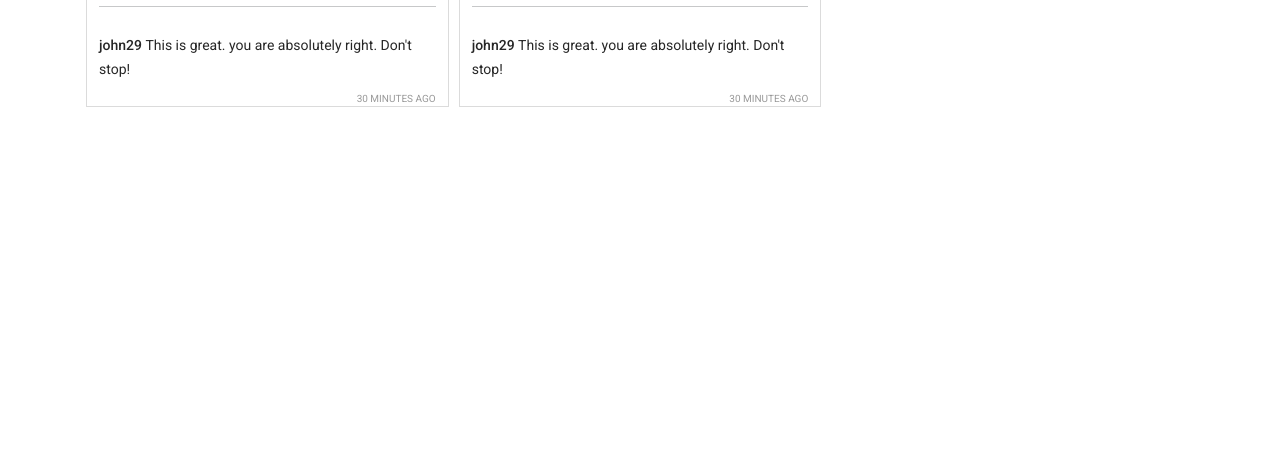
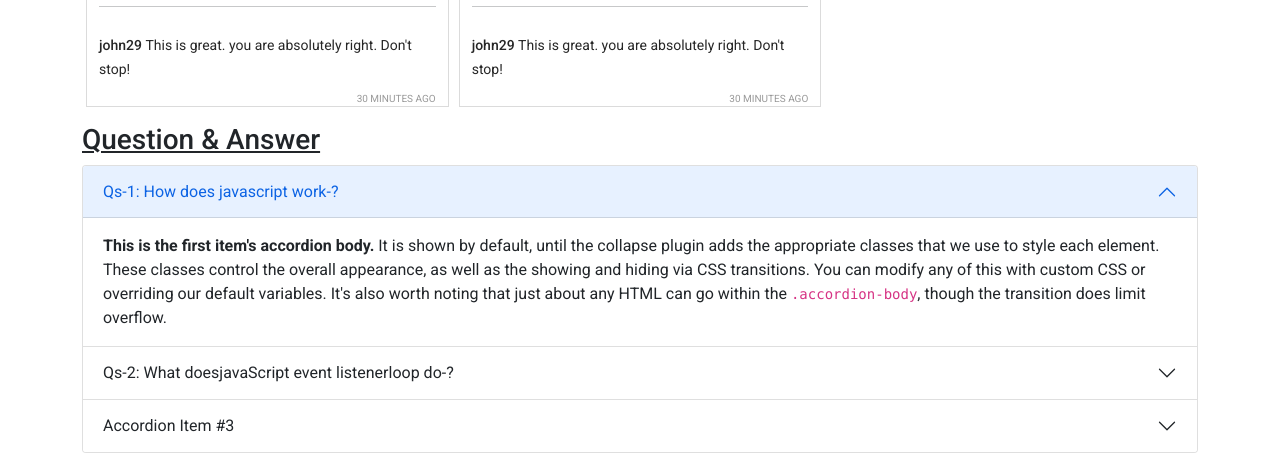
Before and after one commit to Jaman-M/insta-shohor-bug-fix, a plain HTML site: page index.html in a window 1280 px wide. Shown: the part 1425-1878 px from the top of the page. Before the commit the page ends 1548 px from the top, so only its background shows below. Drawn offline with nearby package versions, Linux system fonts and the light colour scheme.

Commit message:
prepared for question and answer section

```diff
--- a/index.html
+++ b/index.html
@@ -28,6 +28,8 @@
             crossorigin="anonymous"
             referrerpolicy="no-referrer"
         />
+        <!-- bootstrap link -->
+        <link href="https://cdn.jsdelivr.net/npm/bootstrap@5.1.3/dist/css/bootstrap.min.css" rel="stylesheet" integrity="sha384-1BmE4kWBq78iYhFldvKuhfTAU6auU8tT94WrHftjDbrCEXSU1oBoqyl2QvZ6jIW3" crossorigin="anonymous">
     </head>
 
     <body>
@@ -77,7 +79,53 @@
                 <h1>Reported posts</h1>
             </div>
         </main>
+        <!-- question and answer section -->
+        <section class="container" id="question-ans">
+            <h3><u>Question & Answer</u></h3>
+            <div class="accordion" id="accordionExample">
+                <div class="accordion-item">
+                  <h2 class="accordion-header" id="headingOne">
+                    <button class="accordion-button" type="button" data-bs-toggle="collapse" data-bs-target="#collapseOne" aria-expanded="true" aria-controls="collapseOne">
+                      Qs-1: How does javascript work-?
+                    </button>
+                  </h2>
+                  <div id="collapseOne" class="accordion-collapse collapse show" aria-labelledby="headingOne" data-bs-parent="#accordionExample">
+                    <div class="accordion-body">
+                      <strong>This is the first item's accordion body.</strong> It is shown by default, until the collapse plugin adds the appropriate classes that we use to style each element. These classes control the overall appearance, as well as the showing and hiding via CSS transitions. You can modify any of this with custom CSS or overriding our default variables. It's also worth noting that just about any HTML can go within the <code>.accordion-body</code>, though the transition does limit overflow.
+                    </div>
+                  </div>
+                </div>
+                <div class="accordion-item">
+                  <h2 class="accordion-header" id="headingTwo">
+                    <button class="accordion-button collapsed" type="button" data-bs-toggle="collapse" data-bs-target="#collapseTwo" aria-expanded="false" aria-controls="collapseTwo">
+                      Qs-2: What doesjavaScript event listenerloop do-?
+                    </button>
+                  </h2>
+                  <div id="collapseTwo" class="accordion-collapse collapse" aria-labelledby="headingTwo" data-bs-parent="#accordionExample">
+                    <div class="accordion-body">
+                      <strong>This is the second item's accordion body.</strong> It is hidden by default, until the collapse plugin adds the appropriate classes that we use to style each element. These classes control the overall appearance, as well as the showing and hiding via CSS transitions. You can modify any of this with custom CSS or overriding our default variables. It's also worth noting that just about any HTML can go within the <code>.accordion-body</code>, though the transition does limit overflow.
+                    </div>
+                  </div>
+                </div>
+                <div class="accordion-item">
+                  <h2 class="accordion-header" id="headingThree">
+                    <button class="accordion-button collapsed" type="button" data-bs-toggle="collapse" data-bs-target="#collapseThree" aria-expanded="false" aria-controls="collapseThree">
+                      Accordion Item #3
+                    </button>
+                  </h2>
+                  <div id="collapseThree" class="accordion-collapse collapse" aria-labelledby="headingThree" data-bs-parent="#accordionExample">
+                    <div class="accordion-body">
+                      <strong>This is the third item's accordion body.</strong> It is hidden by default, until the collapse plugin adds the appropriate classes that we use to style each element. These classes control the overall appearance, as well as the showing and hiding via CSS transitions. You can modify any of this with custom CSS or overriding our default variables. It's also worth noting that just about any HTML can go within the <code>.accordion-body</code>, though the transition does limit overflow.
+                    </div>
+                  </div>
+                </div>
+              </div>
+        </section>
+
         <footer></footer>
+
+        <!-- bootstrap-js -->
+        <script src="https://cdn.jsdelivr.net/npm/bootstrap@5.1.3/dist/js/bootstrap.bundle.min.js" integrity="sha384-ka7Sk0Gln4gmtz2MlQnikT1wXgYsOg+OMhuP+IlRH9sENBO0LRn5q+8nbTov4+1p" crossorigin="anonymous"></script>
 
         <!-- add javascript  file  -->
         <script src="./js/app.js"></script>
--- a/js/app.js
+++ b/js/app.js
@@ -148,6 +148,7 @@ const displayLikedPosts = () => {
         const div = createPost(post);
         document.getElementById( "liked" ).appendChild(div);
     });
+    document.getElementById('question-ans').style.display='none'
 };
 
 const displayReportedPosts = () => {
@@ -156,6 +157,7 @@ const displayReportedPosts = () => {
         const div = createPost(post);
         document.getElementById( "reported" ).appendChild(div);
     });
+    document.getElementById('question-ans').style.display='none'
 };
 
 const loadPosts = async () =>{
```
